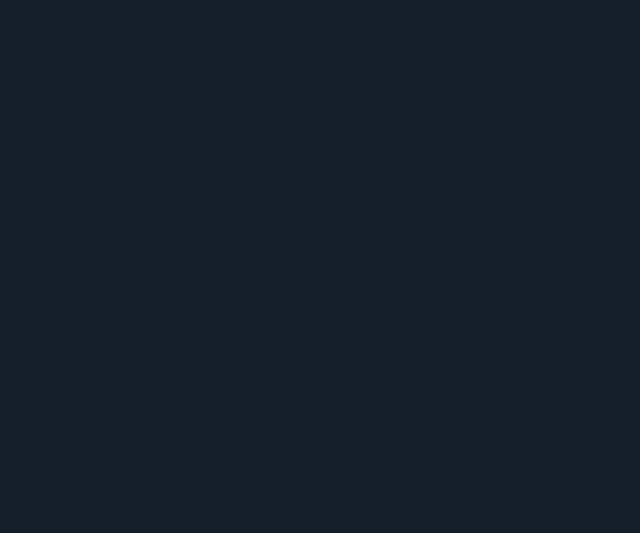
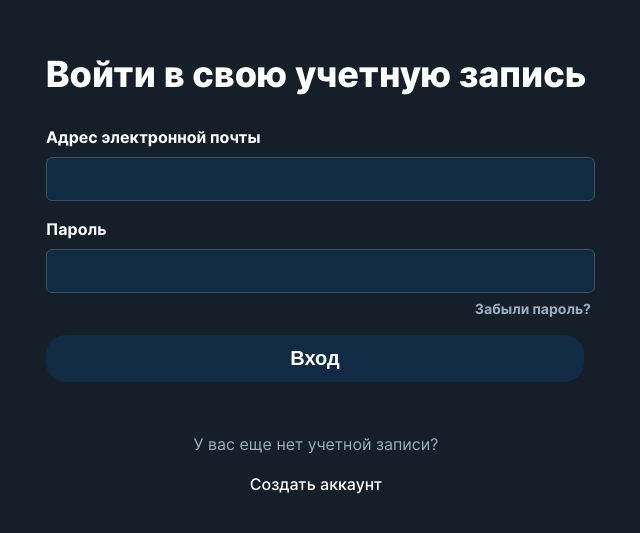
Before and after one commit to SwagaTeam/TaskBoardFE, a React (Vite) app: page /login in a window 1280 px wide. Before the commit this address had no page. Shown: the part 141-674 px from the top of the page, without its empty margins (324-964 px from the left). Built offline with nearby package versions, Linux system fonts and the light colour scheme.

Commit message:
страница логина

```diff
--- a/src/main.tsx
+++ b/src/main.tsx
@@ -8,6 +8,7 @@ import {BoardPage} from "./pages/board-page.tsx";
 import {MainPage} from "./pages/main-page.tsx";
 import {mockTasks} from "./mock/board-mock.ts";
 import {TasksPage} from "./pages/tasks-page.tsx";
+import {LoginPage} from "./pages/autorization/LoginPage.tsx";
 
 createRoot(document.getElementById('root')!).render(
     <StrictMode>
@@ -20,6 +21,7 @@ createRoot(document.getElementById('root')!).render(
                     <Route path='review' element={<BoardPage tasks={mockTasks}/>} />
                     <Route path='settings' element={<BoardPage tasks={mockTasks}/>} />
                 </Route>
+                <Route path='login' element={<LoginPage/>} />
             </Routes>
         </BrowserRouter>
     </StrictMode>,
--- /dev/null
+++ b/src/pages/autorization/LoginPage.tsx
@@ -0,0 +1,60 @@
+import { useState } from 'react';
+import '../../styles/autorization/login-page.css';
+
+export const LoginPage: React.FC = () => {
+    const [email, setEmail] = useState('');
+    const [password, setPassword] = useState('');
+    const [loading, setLoading] = useState(false);
+
+    const handleSubmit = (e: React.FormEvent) => {
+        e.preventDefault();
+        setLoading(true);
+        console.log({ email, password });
+        setTimeout(() => setLoading(false), 1500);
+    };
+
+    return (
+        <div className="auth-container">
+            <div className="auth-card">
+                <h1>Войти в свою учетную запись</h1>
+
+                <form onSubmit={handleSubmit}>
+                    <div className="form-group">
+                        <label htmlFor="email">Адрес электронной почты</label>
+                        <input
+                            type="email"
+                            id="email"
+                            value={email}
+                            onChange={(e) => setEmail(e.target.value)}
+                            required
+                        />
+                    </div>
+
+                    <div className="form-group">
+                        <label htmlFor="password">Пароль</label>
+                        <input
+                            type="password"
+                            id="password"
+                            value={password}
+                            onChange={(e) => setPassword(e.target.value)}
+                            required
+                        />
+                        <a href="/forgot-password" className="forgot-password">
+                            <strong>Забыли пароль?</strong>
+                        </a>
+                    </div>
+
+
+                    <button type="submit" className="login-button" disabled={loading}>
+                        {loading ? 'Загрузка...' : 'Вход'}
+                    </button>
+
+                    <div className="signup-link">
+                        <p>У вас еще нет учетной записи?</p>
+                        <a href="/signup">Создать аккаунт</a>
+                    </div>
+                </form>
+            </div>
+        </div>
+    );
+};
--- /dev/null
+++ b/src/styles/autorization/login-page.css
@@ -0,0 +1,91 @@
+.auth-container {
+    display: flex;
+    justify-content: center;
+    align-items: center;
+    min-height: 100vh;
+}
+
+.auth-card {
+    border-radius: 8px;
+    width: 100%;
+    max-width: 960px;
+}
+
+.auth-card h1 {
+    font-size: 36px;
+    text-align: center;
+}
+
+.form-group {
+    margin-bottom: 16px;
+    margin-left: 210px;
+    width: 515px;
+}
+
+.form-group label {
+    display: block;
+    margin-bottom: 0.5rem;
+    font-weight: bold;
+
+}
+
+.form-group input {
+    width: 100%;
+    padding: 12px 16px;
+    border: 1px solid #3D4F61;
+    background-color: #122B45;
+    border-radius: 6px;
+    font-size: 16px;
+    color: '#9CADBF';
+}
+
+.forgot-password {
+    display: block;
+    margin-top: 5px;
+    margin-right: -30px;
+    text-align: right;
+    color: #9CADBF;
+    text-decoration: none;
+    font-size: 14px;
+    font-weight: 400;
+}
+
+.divider {
+    height: 1px;
+    background-color: #eee;
+    margin: 1.5rem 0;
+}
+
+.login-button {
+    width: 538px;
+    margin-left: 210px;
+    padding: 12px;
+    background-color: #122B45;
+    color: white;
+    border: none;
+    font-size: 20px;
+    font-weight: 700;
+    cursor: pointer;
+    transition: background-color 0.3s;
+    border-radius: 20px;
+}
+
+.login-button:hover {
+    background-color: #0d243c;
+}
+
+.login-button:disabled {
+    background-color: #cccccc;
+    cursor: not-allowed;
+}
+
+.signup-link {
+    margin-top: 50px;
+    text-align: center;
+    color: #9CADBF;
+}
+
+.signup-link a {
+    color: #fff;
+    text-decoration: none;
+}
```
